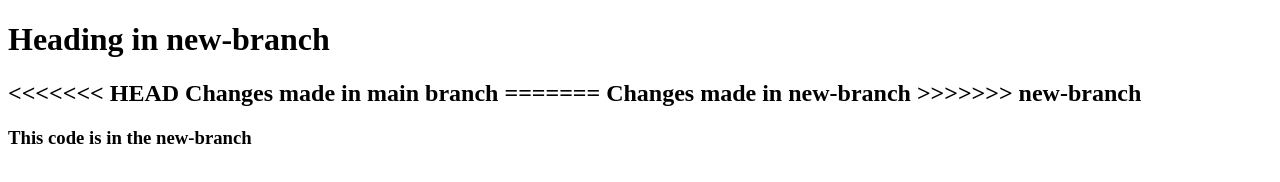
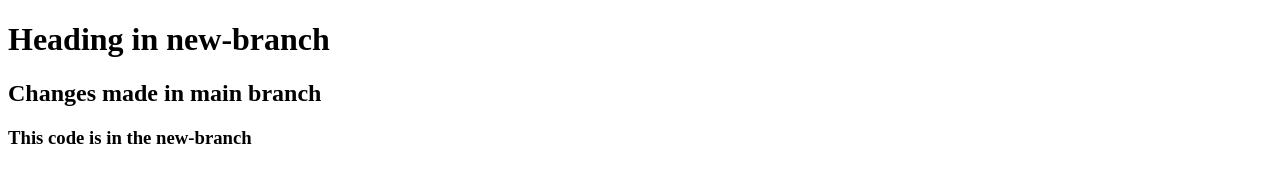
Before and after one commit to AkshayRane05/git_github, a plain HTML site: page index.html in a window 1280 px wide. Drawn offline with Linux system fonts and the light colour scheme.

Commit message:
final change

```diff
--- a/index.html
+++ b/index.html
@@ -10,11 +10,7 @@
 <body>
     <h1>Heading in new-branch</h1>
     <h2>
-<<<<<<< HEAD
         Changes made in main branch
-=======
-        Changes made in new-branch
->>>>>>> new-branch
     </h2>
     <h3>
         This code is in the new-branch
```
